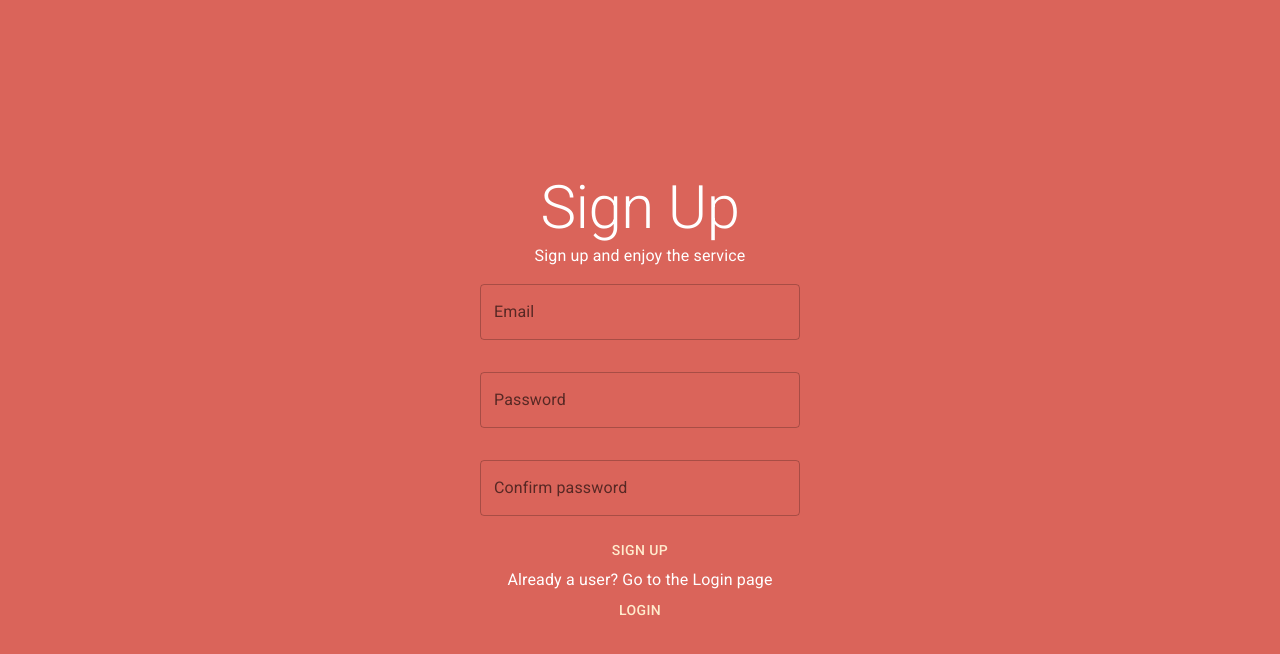
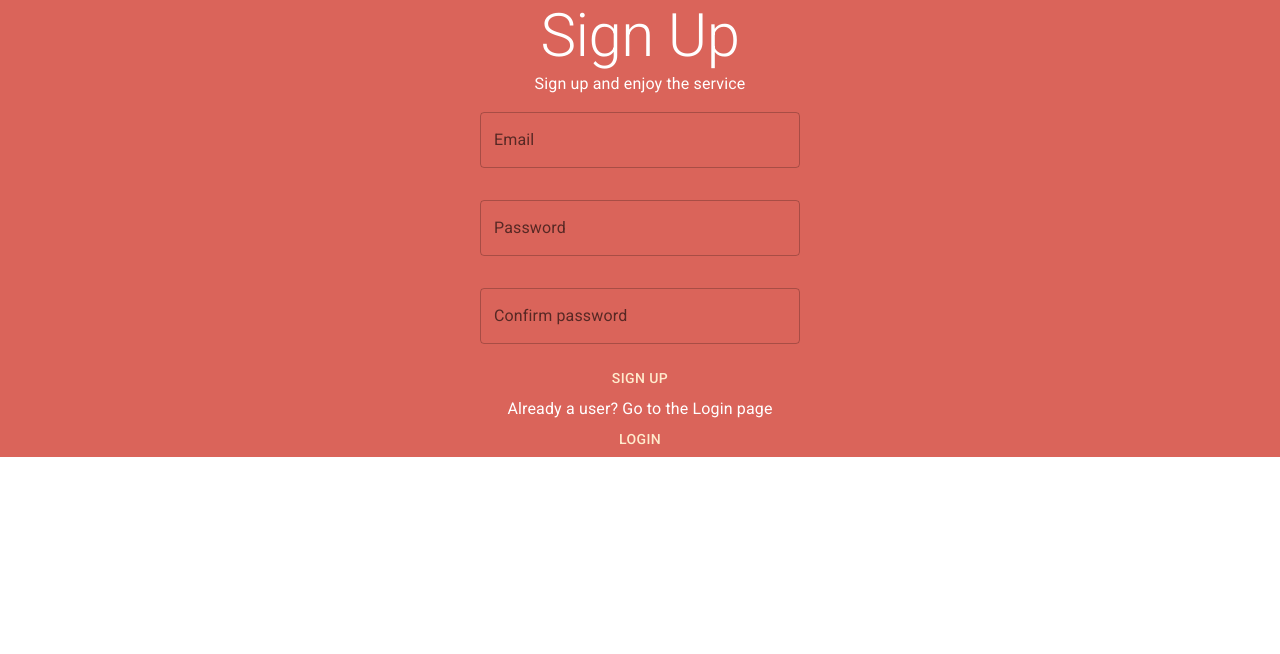
Before and after one commit to curriculum-vitae-team/cv-Ensign-Papkevich, a React app: page /signup in a window 1280 px wide. Shown: the top 654 px of the page. Built offline with nearby package versions, Linux system fonts and the light colour scheme.

Commit message:
fix signup

```diff
--- /dev/null
+++ b/src/components/pages/auth/auth.types.ts
@@ -0,0 +1,4 @@
+export interface AuthFormValues {
+  email: string
+  password: string
+}
--- a/src/components/pages/auth/signup/signup.tsx
+++ b/src/components/pages/auth/signup/signup.tsx
@@ -3,13 +3,7 @@ import { Box, Typography, TextField, Button } from "@mui/material"
 import { SIGNUP_MUTATION } from "../../../../graphql/mutations"
 import { Link, useNavigate } from "react-router-dom"
 import { useForm } from "react-hook-form"
-import { ErrorMessage } from "@hookform/error-message"
-
-interface Inputs {
-  email: string
-  password: string
-  confirm_password: string
-}
+import { SignUpFormValues } from "./signup.types"
 
 export const Signup = () => {
   const navigate = useNavigate()
@@ -17,12 +11,15 @@ export const Signup = () => {
   const {
     register,
     handleSubmit,
-    watch,
+    getValues,
     formState: { errors },
-  } = useForm<Inputs>()
+  } = useForm<SignUpFormValues>({
+    defaultValues: { email: "", password: "", confirm_password: "" },
+  })
 
   const [signup, { data, loading, error }] = useMutation(SIGNUP_MUTATION, {
     onCompleted: (data) => {
+      // use Reactive Value
       if (data) {
         const prefix = "Bearer "
         localStorage.setItem("token", prefix.concat(data.signup.access_token))
@@ -31,36 +28,43 @@ export const Signup = () => {
     },
     errorPolicy: "all",
   })
-  if (error) {
-    if (
-      error.message.includes("duplicate key value violates unique constraint")
-    ) {
-      return (
-        <Box
-          sx={{
-            width: "100%",
-            height: "100%",
-            backgroundColor: "#da645a",
-            display: "flex",
-            justifyContent: "center",
-            alignItems: "center",
-            flexDirection: "column",
-          }}
-        >
-          <Typography variant="h4" color="white">
-            User with this email already exists
-          </Typography>
-          <Button
-            color="secondary"
-            sx={{ color: "blanchedalmond" }}
-            onClick={() => navigate("/login")}
-          >
-            Go to the Login page
-          </Button>
-        </Box>
-      )
+
+  const navigateToLoginPage = () => {
+    navigate("/login")
   }
-  }
+
+  //TO_DO : add errors from backend (alerts https://mui.com/material-ui/react-alert/)
+
+  // if (error) {
+  //   if (
+  //     error.message.includes("duplicate key value violates unique constraint")
+  //   ) {
+  //     return (
+  //       <Box
+  //         sx={{
+  //           width: "100%",
+  //           height: "100%",
+  //           backgroundColor: "#da645a",
+  //           display: "flex",
+  //           justifyContent: "center",
+  //           alignItems: "center",
+  //           flexDirection: "column",
+  //         }}
+  //       >
+  //         <Typography variant="h4" color="white">
+  //           User with this email already exists
+  //         </Typography>
+  //         <Button
+  //           color="secondary"
+  //           sx={{ color: "blanchedalmond" }}
+  //           onClick={() => navigate("/login")}
+  //         >
+  //           Go to the Login page
+  //         </Button>
+  //       </Box>
+  //     )
+  //   }
+  // }
 
   const onSubmit = async (data) => {
     delete data.confirm_password
@@ -76,6 +80,7 @@ export const Signup = () => {
   }
 
   return (
+    <form onSubmit={handleSubmit(onSubmit)}>
       <Box
         sx={{
           width: "100%",
@@ -90,6 +95,7 @@ export const Signup = () => {
         <Typography variant="h2" color="white">
           Sign Up
         </Typography>
+
         <Typography variant="body1" color="white">
           Sign up and enjoy the service
         </Typography>
@@ -99,6 +105,8 @@ export const Signup = () => {
           label="Email"
           variant="outlined"
           sx={{ m: 2, width: 1 / 4 }}
+          error={!!errors.email}
+          helperText={errors?.email?.message}
           {...register("email", {
             required: "This is required",
             pattern: {
@@ -108,20 +116,14 @@ export const Signup = () => {
             },
           })}
         />
-      <ErrorMessage
-        errors={errors}
-        name="email"
-        render={({ message }) => (
-          <Typography variant="body2" color="white">
-            {message}
-          </Typography>
-        )}
-      />
+
         <TextField
           id="outlined-basic"
           label="Password"
           variant="outlined"
           sx={{ m: 2, width: 1 / 4 }}
+          error={!!errors.password}
+          helperText={errors?.password?.message}
           {...register("password", {
             required: "This is required",
             validate: (val: string) => {
@@ -131,56 +133,44 @@ export const Signup = () => {
             },
           })}
         />
-      <ErrorMessage
-        errors={errors}
-        name="password"
-        render={({ message }) => (
-          <Typography variant="body2" color="white">
-            {message}
-          </Typography>
-        )}
-      />
+
         <TextField
           id="outlined-basic"
           label="Confirm password"
           variant="outlined"
           sx={{ m: 2, width: 1 / 4 }}
+          error={!!errors.confirm_password}
+          helperText={errors?.confirm_password?.message}
           {...register("confirm_password", {
-          required: true,
+            required: "This is required",
             validate: (val: string) => {
-            if (watch("password") != val) {
+              if (getValues("password") != val) {
                 return "Passwords do no match"
               }
             },
           })}
         />
-      <ErrorMessage
-        errors={errors}
-        name="confirm_password"
-        render={({ message }) => (
-          <Typography variant="body2" color="white">
-            {message}
+
+        <Button
+          type="submit"
+          color="secondary"
+          sx={{ color: "blanchedalmond" }}
+        >
+          Sign Up
+        </Button>
+
+        <Typography variant="body1" color="white">
+          Already a user? Go to the Login page
         </Typography>
-        )}
-      />
 
         <Button
           color="secondary"
           sx={{ color: "blanchedalmond" }}
-        onClick={handleSubmit(onSubmit)}
-      >
-        Sign Up
-      </Button>
-      <Typography variant="body1" color="white">
-        Already a user? Go to the Login page
-      </Typography>
-      <Button
-        color="secondary"
-        sx={{ color: "blanchedalmond" }}
-        onClick={() => navigate("/login")}
+          onClick={navigateToLoginPage}
         >
           Login
         </Button>
       </Box>
+    </form>
   )
 }
--- /dev/null
+++ b/src/components/pages/auth/signup/signup.types.ts
@@ -0,0 +1,5 @@
+import { AuthFormValues } from "../auth.types"
+
+export interface SignUpFormValues extends AuthFormValues {
+  confirm_password: string
+}
```
Also changed, not shown: package.json (+8 -10 lines), 1 other file (tests, documents, lock files or other folders). Lines whose indentation alone changed are shown as unchanged.
